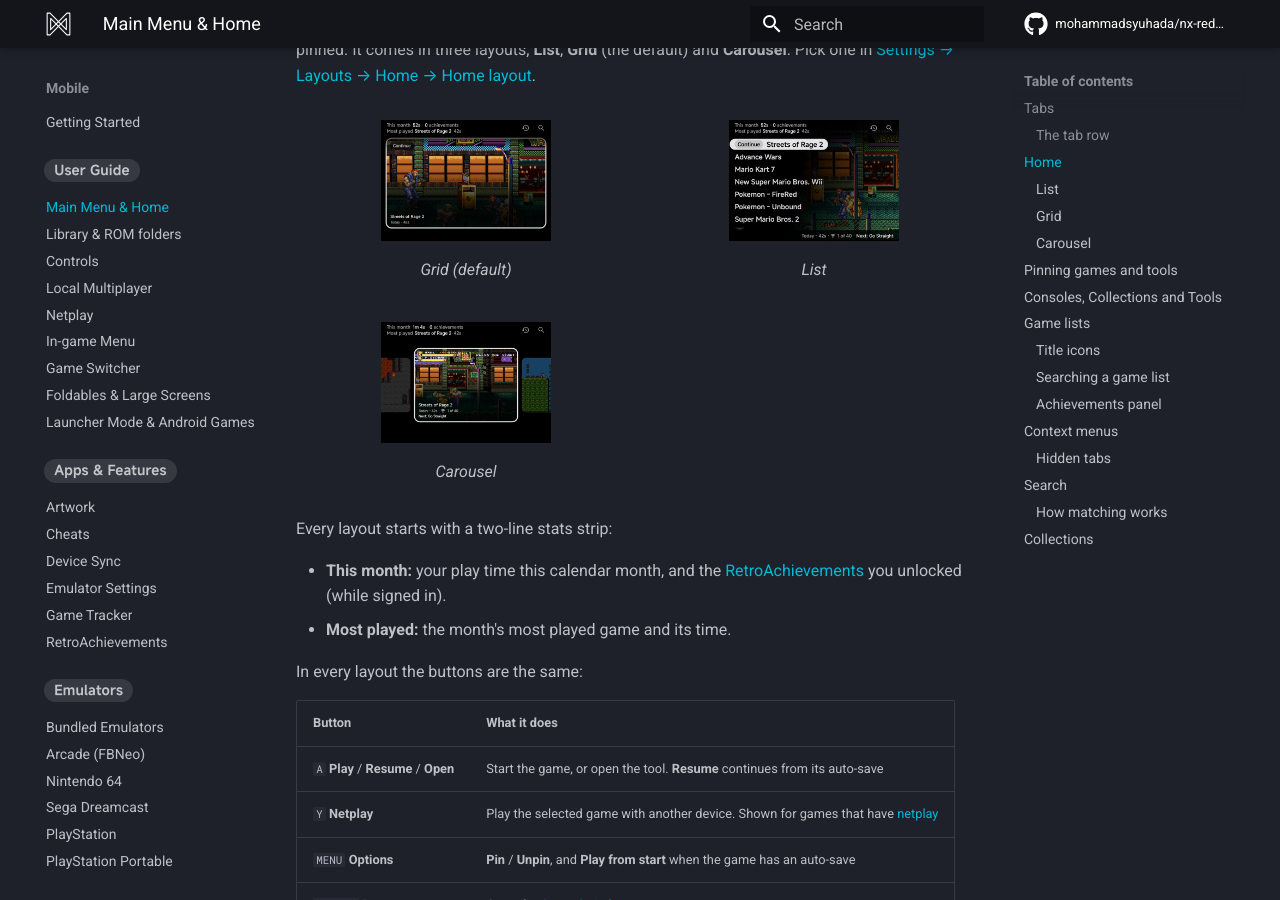
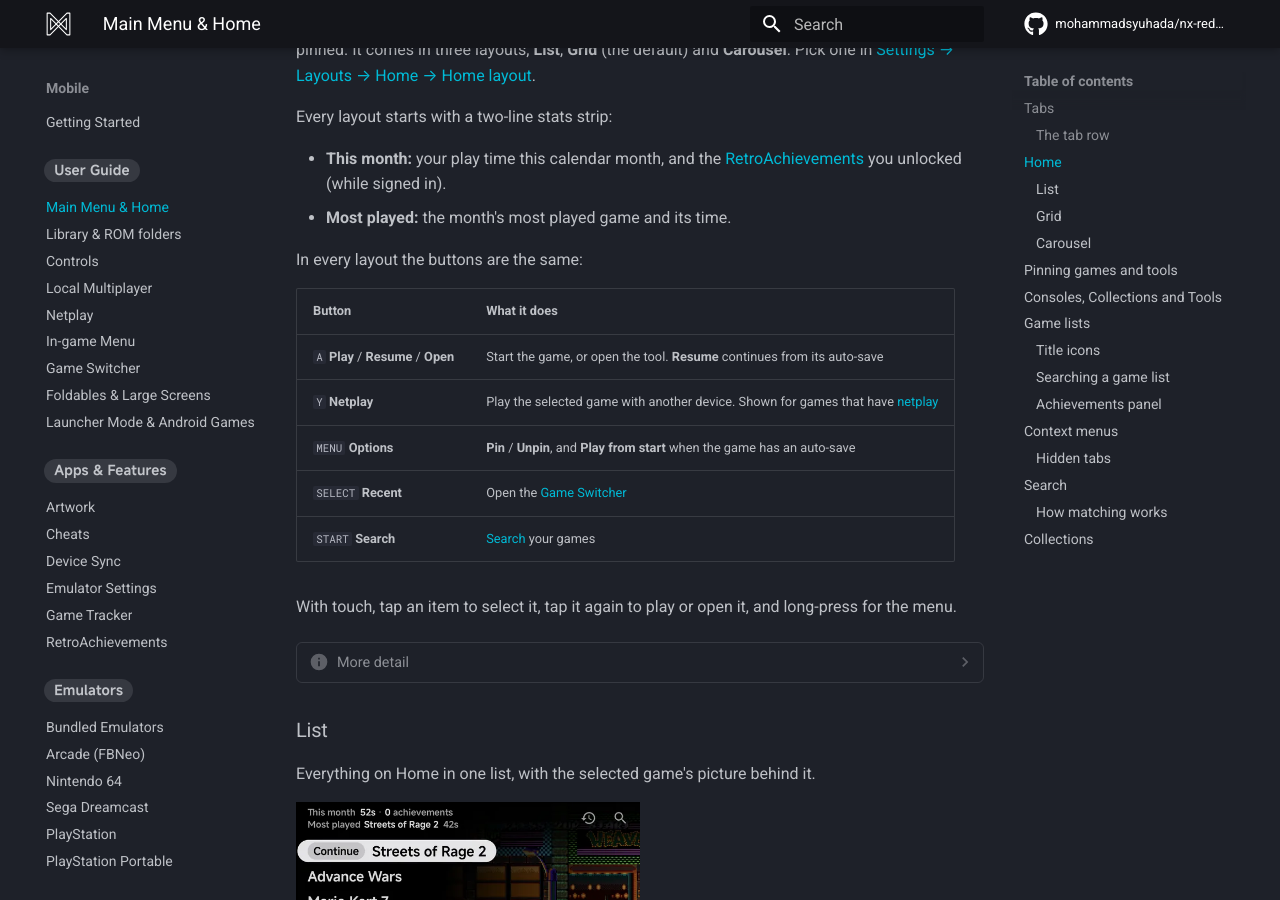
Before and after one commit to mohammadsyuhada/nx-redux-docs, an MkDocs documentation site: the page built from docs/mobile/main-menu.md, in a window 1280 px wide and 900 px high, scrolled down 1805 px. Built offline with MkDocs 1.6.1 and Material for MkDocs 9.7.7, drawn with Linux system fonts in a browser that asks for light colours; comment, search, counter and statistics services are not loaded.

Commit message:
docs(mobile): each Home layout's picture in its own section

```diff
--- a/docs/mobile/main-menu.md
+++ b/docs/mobile/main-menu.md
@@ -77,31 +77,6 @@
 default) and **Carousel**. Pick one in
 [Settings → Layouts → Home → Home layout](layouts.md#the-layouts-page).
 
-<div class="grid" markdown>
-
-<figure markdown>
-
-![Home in Grid: the Continue card filling the top, under the stats strip](../assets/screenshots/mobile/home-layout-grid.webp)
-
-<figcaption>Grid (default)</figcaption>
-</figure>
-
-<figure markdown>
-
-![Home in List: Continue first, then the pinned games as rows over the selected game's picture](../assets/screenshots/mobile/home-layout-list.webp)
-
-<figcaption>List</figcaption>
-</figure>
-
-<figure markdown>
-
-![Home in Carousel: the Continue card in the middle with its time and achievements, the next items beside it](../assets/screenshots/mobile/home-layout-carousel.webp)
-
-<figcaption>Carousel</figcaption>
-</figure>
-
-</div>
-
 Every layout starts with a two-line stats strip:
 
 - **This month:** your play time this calendar month, and the
@@ -138,6 +113,8 @@
 
 Everything on Home in one list, with the selected game's picture behind it.
 
+![Home in List: Continue first, then the pinned games as rows over the selected game's picture](../assets/screenshots/mobile/home-layout-list.webp)
+
 - **The list** starts with your most recent game, tagged **Continue** (or
   **Pick a game** on a fresh install). Then come your pinned games, games
   from the [shelves](foldables.md#shelves), and your pinned tools.
@@ -168,6 +145,8 @@
 ### Grid
 
 This is the default layout.
+
+![Home in Grid: the Continue card filling the top, under the stats strip](../assets/screenshots/mobile/home-layout-grid.webp)
 
 ![Grid Home scrolled to the pinned games, with Mother 3 selected](../assets/screenshots/mobile/home-pins.webp)
 
@@ -215,6 +194,8 @@
 
 The same games in one row of cards, centred on the screen, with your pinned
 tools in a row of squares underneath. Swipe the carousel to scroll it.
+
+![Home in Carousel: the Continue card in the middle with its time and achievements, the next items beside it](../assets/screenshots/mobile/home-layout-carousel.webp)
 
 - **The carousel** starts on the **Continue** card (or **Pick a game** on a
   fresh install), then your pinned games, then the shelf games.
```
